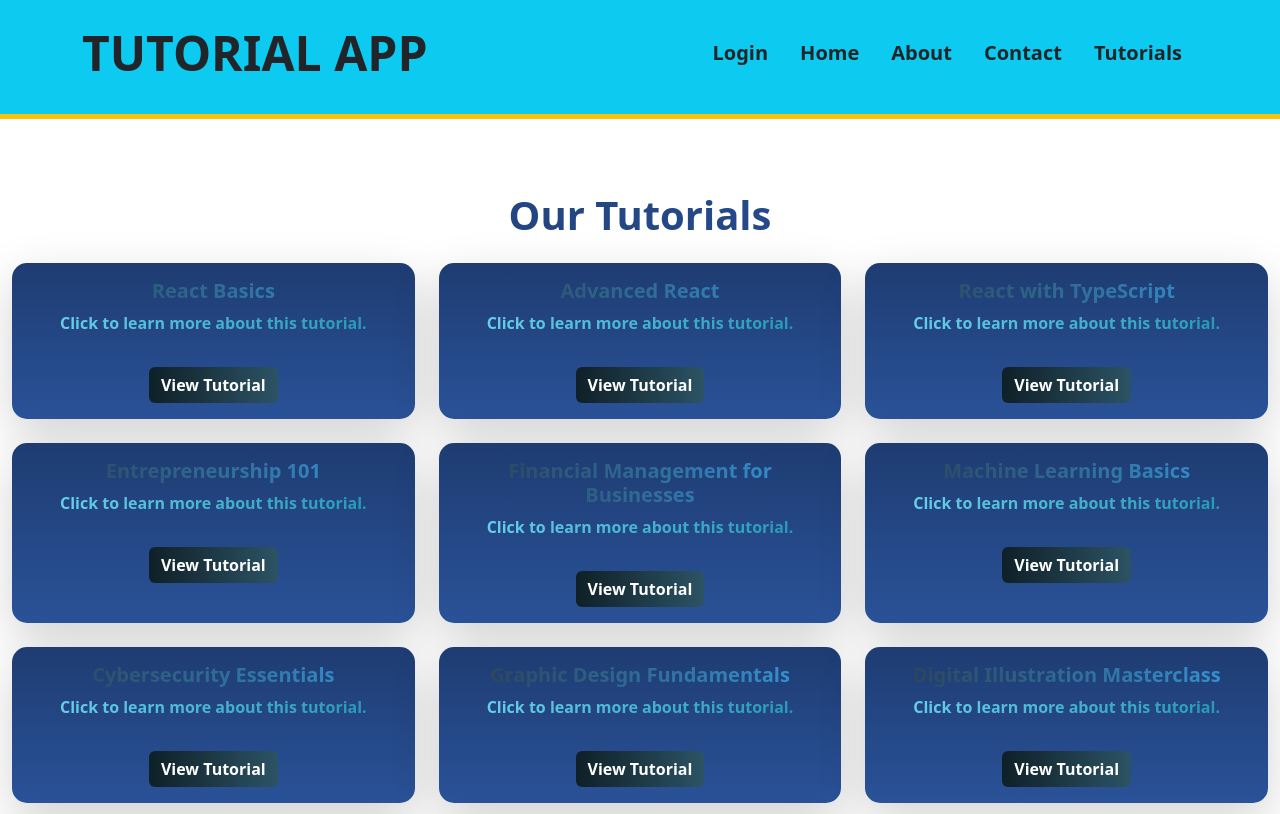
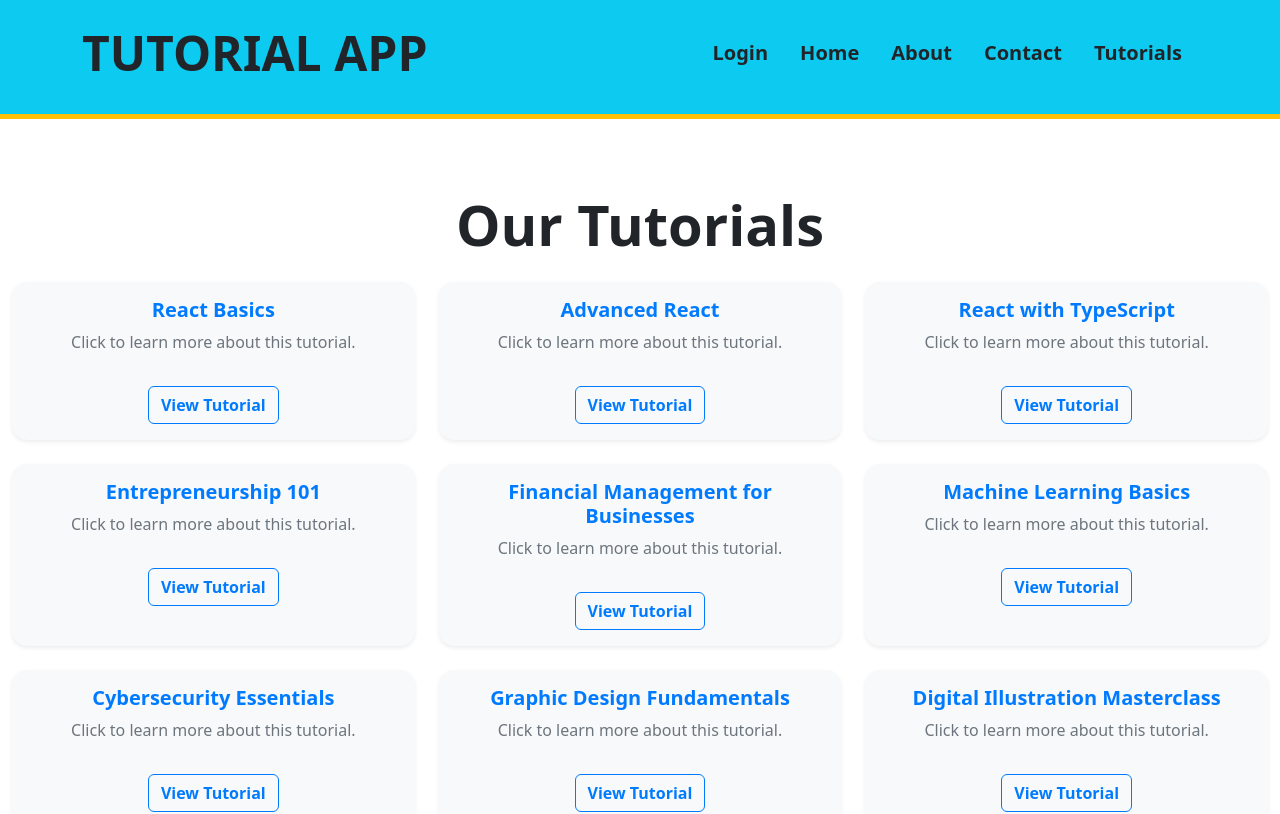
Before and after one commit to Ijaas-Fathi/Frontend, a React (Vite) app: page /tutorials in a window 1280 px wide. Shown: the top 814 px of the page. Built offline with nearby package versions, Linux system fonts and the light colour scheme.

Commit message:
Designing Changes

```diff
--- a/src/Pages/Contact.jsx
+++ b/src/Pages/Contact.jsx
@@ -9,13 +9,14 @@ const Contact = () => {
   });
   const [responseStatus, setResponseStatus] = useState('');
 
-    const handleChange = (e) =>{
+  const handleChange = (e) => {
     const {name, value} = e.target;
     setFormData({
       ...formData,
       [name]: value,
     });
   };
+
   const handleSubmit = (e) => {
     e.preventDefault();
     localStorage.setItem("contactFormResponse", JSON.stringify(formData));
@@ -30,28 +31,40 @@ const Contact = () => {
 
   return (
     <div className="container py-5">
-            <h1 className="text-center mb-4">Contact Us</h1>
-            <p className="text-center mb-5">Have any questions? Reach out to us and we’ll get back to you as soon as possible.</p>
+      <h1
+        className="text-center mb-4"
+        style={{
+          background: "linear-gradient(to right, #1e3c72, #2a5298)", // Gradient for the heading
+          WebkitBackgroundClip: "text",
+          WebkitTextFillColor: "transparent",
+          fontWeight: "bold",
+        }}
+      >
+        Contact Us
+      </h1>
+      <p className="text-center mb-5" style={{ color: "#333" }}>
+        Have any questions? Reach out to us and we’ll get back to you as soon as possible.
+      </p>
 
       <div className="row justify-content-center">
         <div className="col-md-8">
-                <div className="contact-info mb-4">
-                    <h3>Get in Touch</h3>
-                    <p>Email: <a href="mailto:info@tutorialapp.com">info@tutorialapp.com</a></p>
-                    <p>Phone:<a href="tel:+1234567890">+123-456-7890</a></p>
+          <div className="contact-info mb-4 p-4 rounded shadow-sm" style={{ background: "linear-gradient(to right, #6dd5ed, #2193b0)" }}>
+            <h3 className="text-white">Get in Touch</h3>
+            <p className="text-white">Email: <a href="mailto:info@tutorialapp.com" className="text-white">info@tutorialapp.com</a></p>
+            <p className="text-white">Phone: <a href="tel:+1234567890" className="text-white">+123-456-7890</a></p>
           </div>
 
           {responseStatus && (
-                    <div className="alert alert-success">
+            <div className="alert alert-success mb-4">
               <p>{responseStatus}</p>
             </div>
           )}
 
-            <div className="contact-form-container">
-                <h3>Send Us a Message</h3>
-                <from onSubmit = {handleSubmit}>
+          <div className="contact-form-container p-4 rounded shadow-lg" style={{ background: "linear-gradient(to right, #a1c4fd, #c2e9fb)" }}>
+            <h3 className="text-center" style={{ color: "#2a5298", fontWeight: "bold" }}>Send Us a Message</h3>
+            <form onSubmit={handleSubmit}>
               <div className="form-group">
-                        <label htmlFor="name">Name</label>
+                <label htmlFor="name" className="text-dark">Name</label>
                 <input
                   type="text"
                   id="name"
@@ -59,10 +72,12 @@ const Contact = () => {
                   className="form-control"
                   value={formData.name}
                   onChange={handleChange}
-                        required />
+                  required
+                  style={{ borderColor: "#1e3c72" }}
+                />
               </div>
               <div className="form-group">
-                        <label htmlFor="email">Email</label>
+                <label htmlFor="email" className="text-dark">Email</label>
                 <input
                   type="email"
                   id="email"
@@ -71,10 +86,11 @@ const Contact = () => {
                   value={formData.email}
                   onChange={handleChange}
                   required
+                  style={{ borderColor: "#1e3c72" }}
                 />
               </div>
               <div className="form-group">
-                        <label htmlFor="message">Message</label>
+                <label htmlFor="message" className="text-dark">Message</label>
                 <textarea
                   id="message"
                   name="message"
@@ -83,10 +99,13 @@ const Contact = () => {
                   value={formData.message}
                   onChange={handleChange}
                   required
+                  style={{ borderColor: "#1e3c72" }}
                 ></textarea>
               </div>
-                    <button type="submit" className="btn btn-danger btn-block text-dark mt-3">Submit</button>
-                </from>
+              <button type="submit" className="btn btn-danger btn-block text-white mt-3" style={{ background: "#2a5298", borderColor: "#1e3c72" }}>
+                Submit
+              </button>
+            </form>
           </div>
         </div>
       </div>
--- a/src/Pages/Tutorials.jsx
+++ b/src/Pages/Tutorials.jsx
@@ -20,48 +20,35 @@ const Tutorials = () => {
   return (
     <div className="container-fluid py-5">
         <h1
-            className="text-center mb-4"
-            style={{
-              background: "linear-gradient(to right, #1e3c72, #2a5298)",
-              WebkitBackgroundClip: "text",
-              WebkitTextFillColor: "transparent",
-              fontWeight: "bold",
-              color: "#fff",
-            }}
-          >
+        className="display-4 fw-bold text-center mb-4 text-dark">
         Our Tutorials
         </h1>
       <div className="row row-cols-1 row-cols-md-3 g-4">
         {tutorials.map((tutorial) => (
           <div className="col" key={tutorial.id}>
             <div
-                  className="card shadow-lg h-100 border-0"
+              className="card shadow-sm h-100 border-0"
               style={{
-                    background: "linear-gradient(to bottom, #1e3c72, #2a5298)",
-                    color: "#fff",
+                background: "#f8f9fa",
+                color: "#333",
                 borderRadius: "15px",
-                    transition: "transform 0.3s ease, box-shadow 0.3s ease, opacity 0.3s ease",
+                transition: "transform 0.3s ease, box-shadow 0.3s ease",
               }}
               onMouseEnter={(e) => {
                 e.target.style.transform = 'scale(1.05)';
-                    e.target.style.opacity = '0.9';
-                    e.target.style.boxShadow = '0 10px 30px rgba(0, 0, 0, 0.2)';
+                e.target.style.boxShadow = '0 10px 20px rgba(0, 0, 0, 0.1)';
               }}
               onMouseLeave={(e) => {
                 e.target.style.transform = 'scale(1)';
-                    e.target.style.opacity = '1';
                 e.target.style.boxShadow = 'none';
               }}
             >
               <div className="card-body text-center">
                 <h5
-                      className="card-title text-white"
+                  className="card-title"
                   style={{
-                        background: "linear-gradient(to right, #2c3e50, #3498db)",
-                        WebkitBackgroundClip: "text",
-                        WebkitTextFillColor: "transparent",
+                    color: "#007bff",
                     fontWeight: "bold",
-                        color: "#fff",
                   }}
                 >
                   {tutorial.title}
@@ -69,23 +56,19 @@ const Tutorials = () => {
                 <p
                   className="card-text"
                   style={{
-                        background: "linear-gradient(to right, #6dd5ed, #2193b0)",
-                        WebkitBackgroundClip: "text",
-                        WebkitTextFillColor: "transparent",
-                        fontWeight: "bold",
-                        color: "#fff",
+                    color: "#6c757d",
+                    fontWeight: "normal",
                   }}
                 >
                   Click to learn more about this tutorial.
                 </p>
                 <Link
                   to={`/tutorials/${tutorial.id}`}
-                      className="btn btn-light mt-3"
+                  className="btn btn-outline-primary mt-3"
                   style={{
-                        background: "linear-gradient(to right, #0f2027, #2c5364)",
-                        color: "#fff",
+                    color: "#007bff",
+                    borderColor: "#007bff",
                     fontWeight: "bold",
-                        border: "none",
                   }}
                 >
                   View Tutorial
@@ -97,10 +80,6 @@ const Tutorials = () => {
       </div>
     </div>
   );
-
-
 };
 
-
-
 export default Tutorials;
```
Lines whose indentation alone changed are shown as unchanged.
